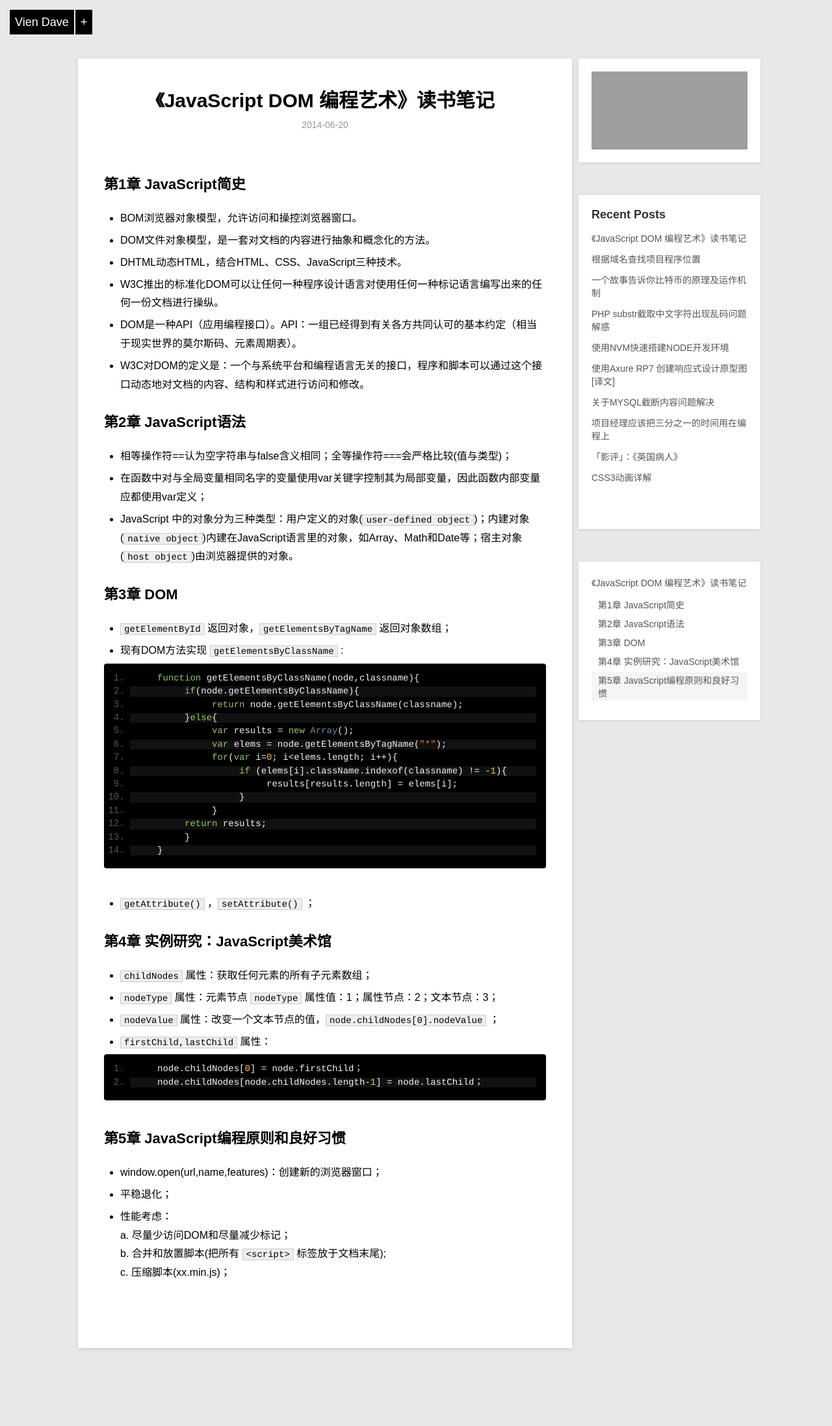
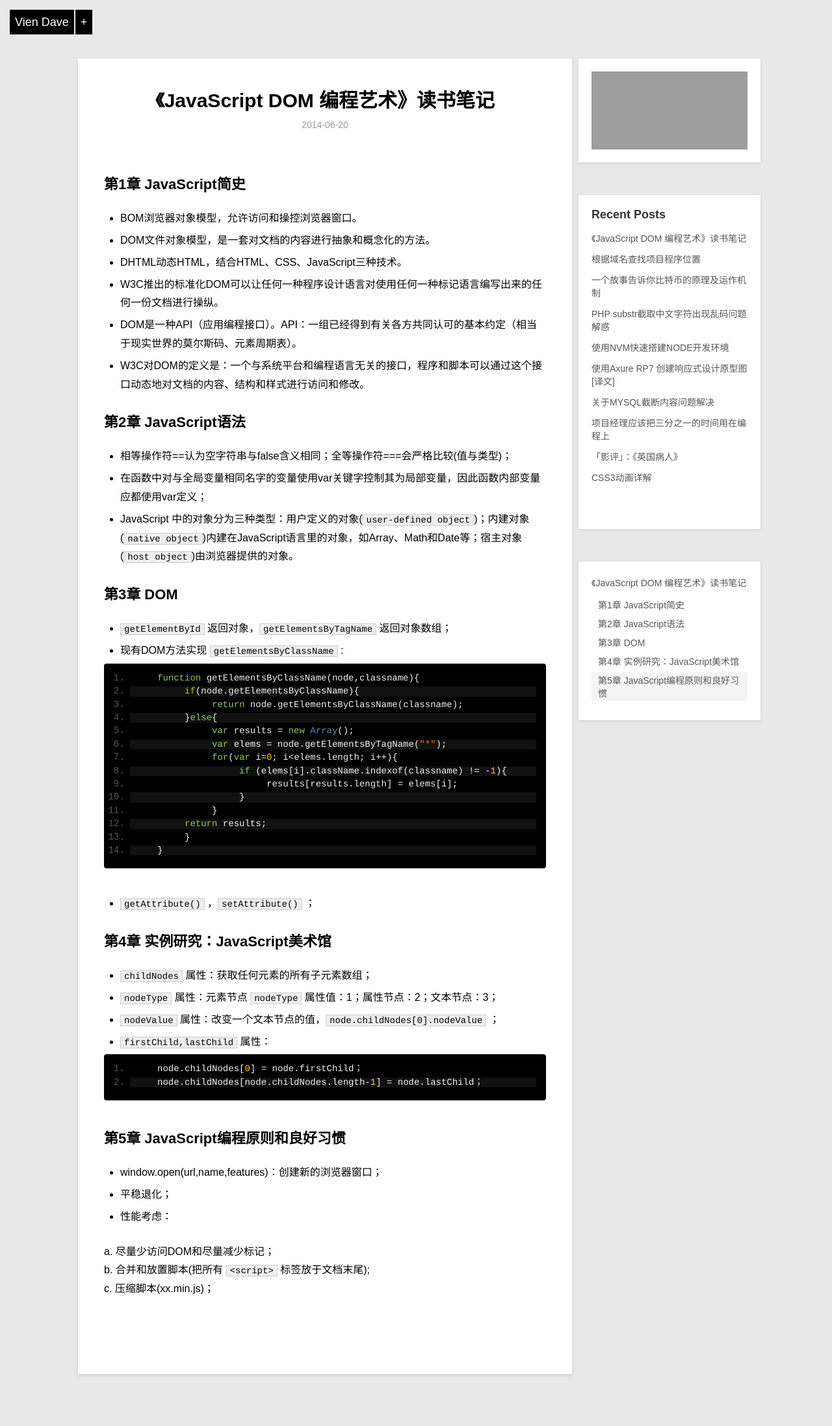
Before and after one commit to geeklive/geeklive.github.io, a Jekyll site: the page built from _posts/2014-06-20-reading_notes_of_dom_scripting.md, in a window 1280 px wide. Shown: the whole page at 65% size. Built offline with Jekyll 4.4.1, drawn with Linux system fonts in a browser that asks for light colours; Markdown is read by kramdown in place of the engine named in the settings; comment, search, counter and statistics services are not loaded; before the commit the page ends 2154 px from its top, so only the background shows below that; grey boxes are pictures that could not be loaded.

```diff
--- a/_posts/2014-06-20-reading_notes_of_dom_scripting.md
+++ b/_posts/2014-06-20-reading_notes_of_dom_scripting.md
@@ -59,7 +59,8 @@ category: blog
 
 * window.open(url,name,features)：创建新的浏览器窗口；
 * 平稳退化；
-* 性能考虑：<br />
+* 性能考虑：
+
 a. 尽量少访问DOM和尽量减少标记；<br />
 b. 合并和放置脚本(把所有 `<script>` 标签放于文档末尾); <br />
 c. 压缩脚本(xx.min.js)；
```
